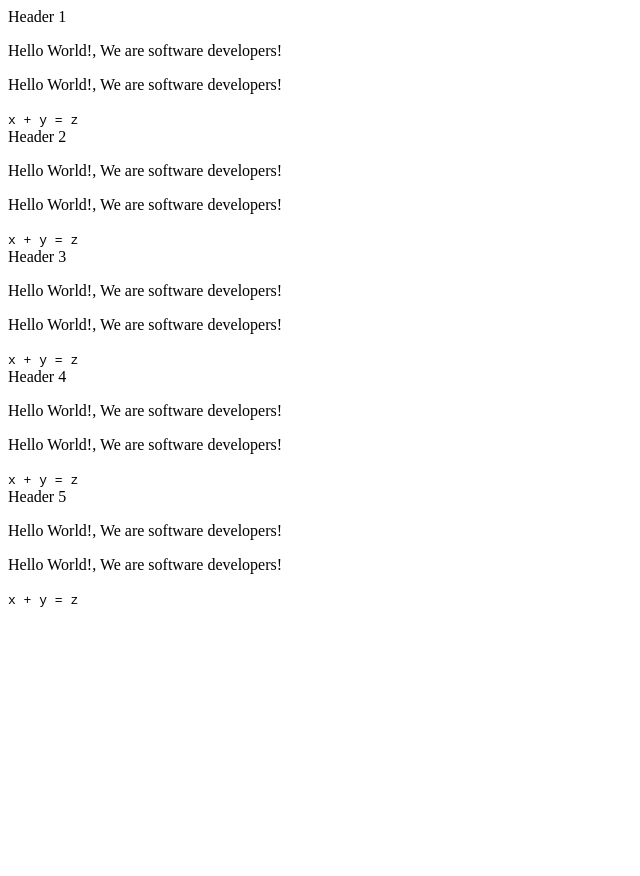
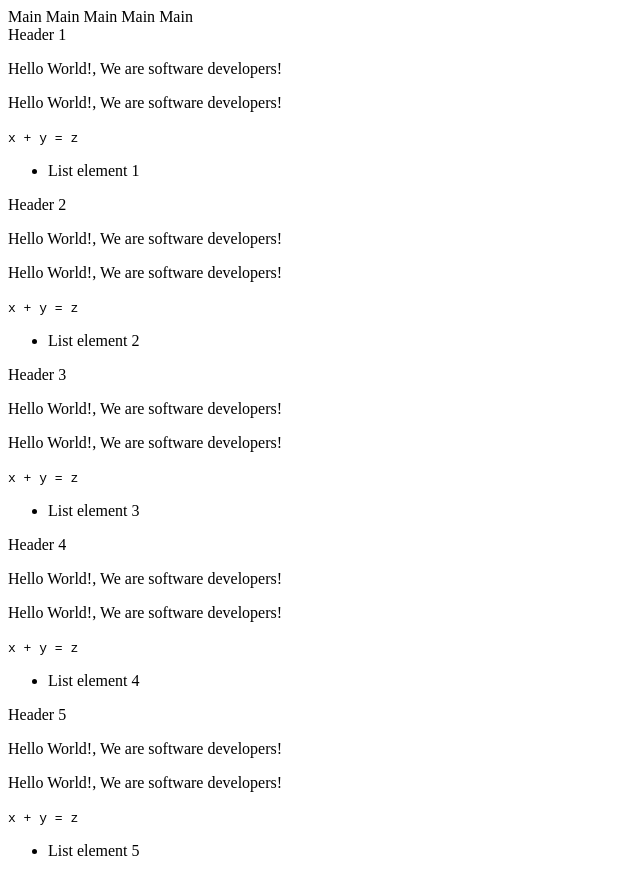
Before and after one commit to Buyaki01/HtmlCssProject, a plain HTML site: page index.html in a window 1280 px wide. Shown: the whole page, without its empty margins (0-640 px from the left). Before the commit the page ends 800 px from the top, so only its background shows below. Drawn offline with Linux system fonts and the light colour scheme.

Commit message:
Added the navbar

```diff
--- a/index.html
+++ b/index.html
@@ -8,7 +8,13 @@
 
   <body>
     <script src="https://cdn.freecodecamp.org/testable-projects-fcc/v1/bundle.js"></script>
-
+    <nav id="navbar">
+      <a hrev="#header_1">Main</a>
+      <a hrev="#header_2">Main</a>
+      <a hrev="#header_3">Main</a>
+      <a hrev="#header_4">Main</a>
+      <a hrev="#header_5">Main</a>
+    </nav>
     <!--
 
     Hello Camper!
@@ -29,6 +35,9 @@
           <p>Hello World!, We are software developers!</p>
           <p>Hello World!, We are software developers!</p>
           <code> x + y = z</code>
+          <ul>
+              <li>List element 1</li>
+          </ul>
       </section>
 
       <section class="main-section" id="header_2">
@@ -36,6 +45,9 @@
         <p>Hello World!, We are software developers!</p>
         <p>Hello World!, We are software developers!</p>
         <code> x + y = z</code>
+        <ul>
+            <li>List element 2</li>
+        </ul>
       </section>
 
       <section class="main-section" id="header_3">
@@ -43,6 +55,9 @@
           <p>Hello World!, We are software developers!</p>
           <p>Hello World!, We are software developers!</p>
           <code> x + y = z</code>
+          <ul>
+              <li>List element 3</li>
+          </ul>
       </section>
 
       <section class="main-section" id="header_4">
@@ -50,6 +65,9 @@
           <p>Hello World!, We are software developers!</p>
           <p>Hello World!, We are software developers!</p>
           <code> x + y = z</code>
+          <ul>
+              <li>List element 4</li>
+          </ul>
       </section>
 
       <section class="main-section" id="header_5">
@@ -57,6 +75,9 @@
           <p>Hello World!, We are software developers!</p>
           <p>Hello World!, We are software developers!</p>
           <code> x + y = z</code>
+          <ul>
+              <li>List element 5</li>
+          </ul>
       </section>
 
    </main>
```
